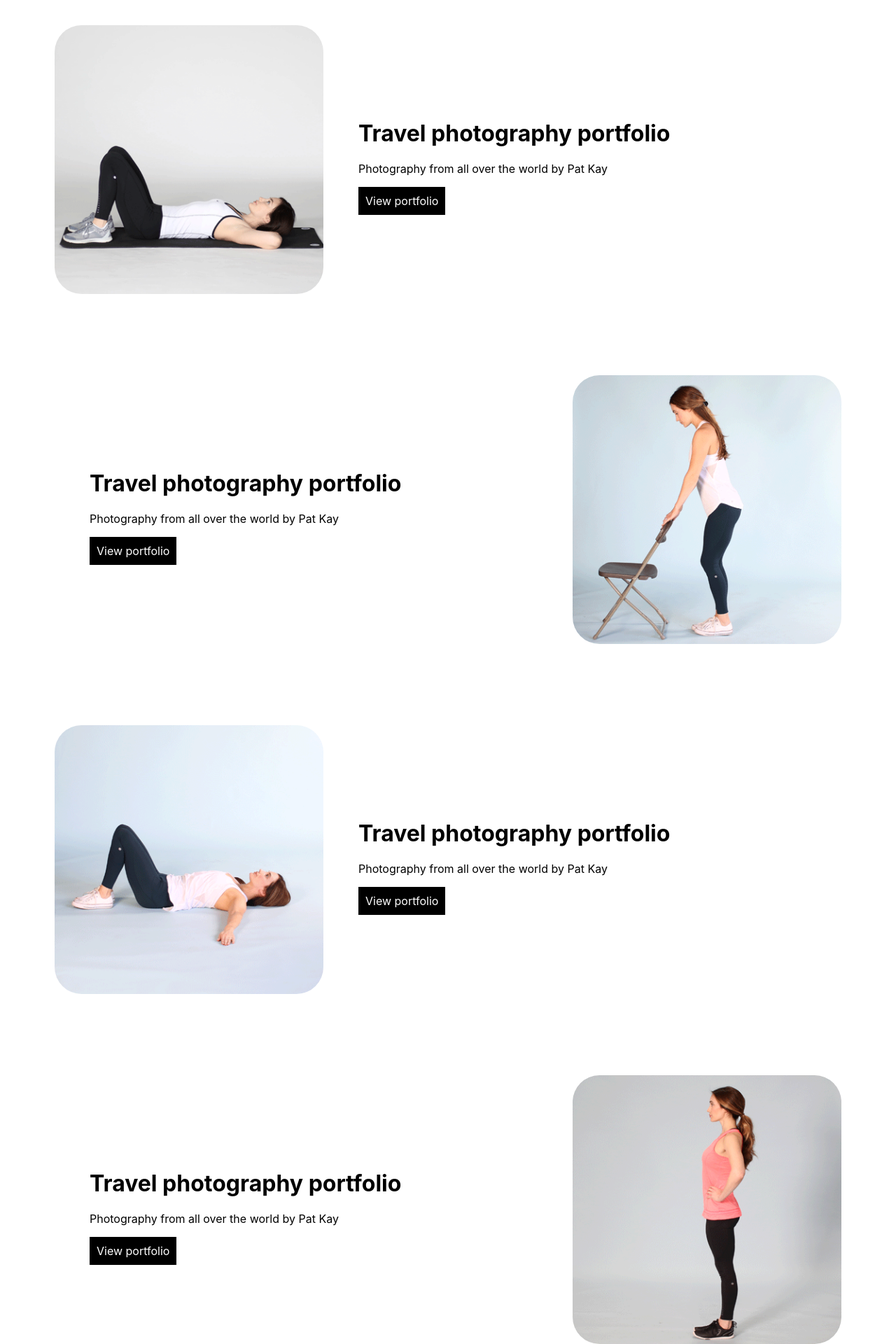
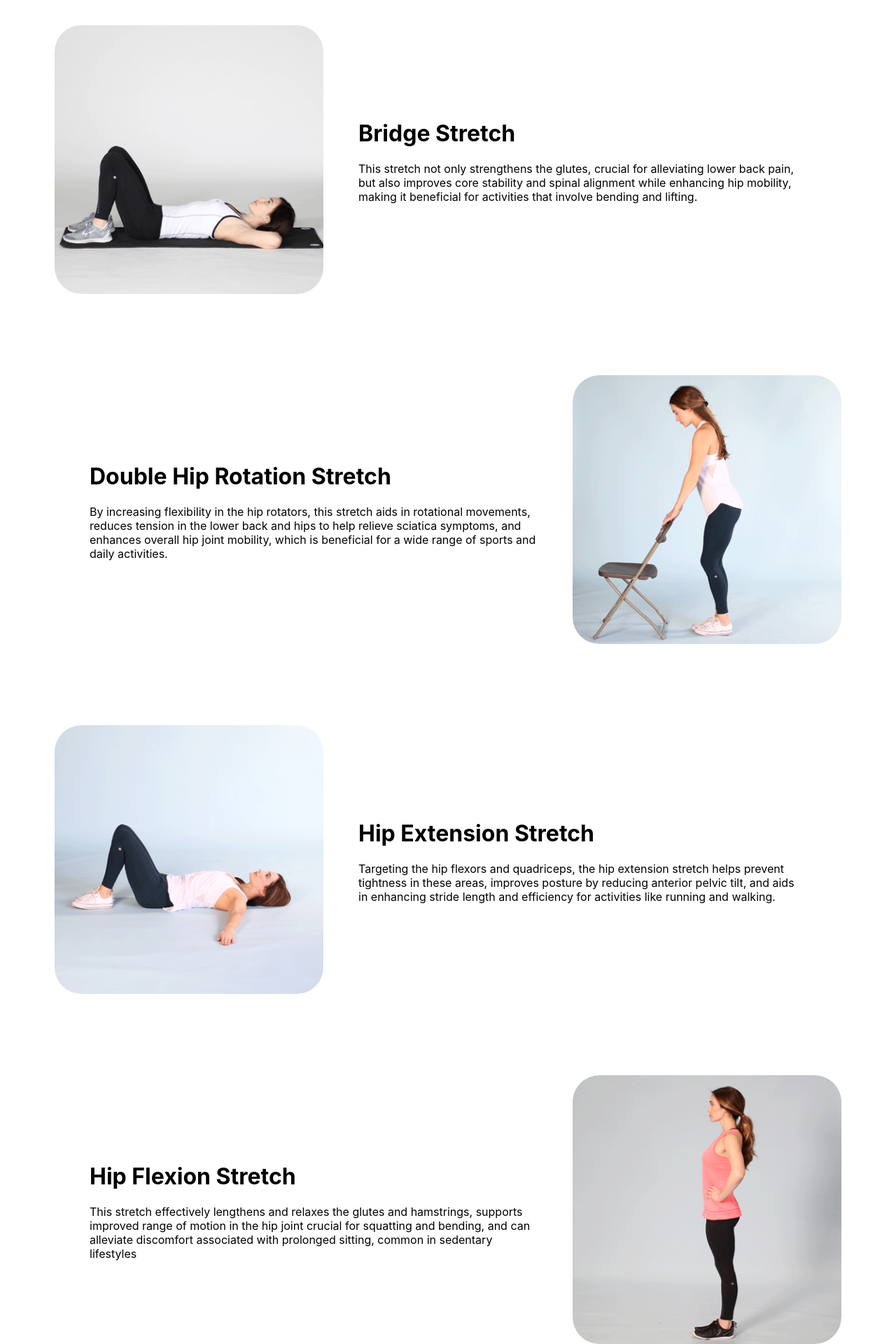
Before and after one commit to 2bato/hackcamp, a React (Create React App) app: page /Hip in a window 1280 px wide. Shown: the part 208-2128 px from the top of the page at 70% size. Built offline with nearby package versions, Linux system fonts and the light colour scheme.

Commit message:
added descriptions for hip

```diff
--- a/src/stretches/hip.js
+++ b/src/stretches/hip.js
@@ -19,17 +19,18 @@ const hip = () => {
         <img className="hipgif1" src={hipgif1} alt="stretch1" />
       </div>
       <div className="text-side">
-        <h1>Travel photography portfolio</h1>
-        <p>Photography from all over the world by Pat Kay</p>
-        <a href="link-to-your-portfolio" className="view-portfolio-button">View portfolio</a>
+        <h1>Bridge Stretch</h1>
+        <p>This stretch not only strengthens the glutes, crucial for alleviating lower back pain, but also improves core stability
+          and spinal alignment while enhancing hip mobility, making it beneficial for activities that involve bending and lifting.</p>
       </div>
     </div>
 
     <div className="container">
     <div className="text-side">
-        <h1>Travel photography portfolio</h1>
-        <p>Photography from all over the world by Pat Kay</p>
-        <a href="link-to-your-portfolio" className="view-portfolio-button">View portfolio</a>
+        <h1>Double Hip Rotation Stretch</h1>
+        <p>By increasing flexibility in the hip rotators, this stretch aids in rotational movements, reduces tension in the
+          lower back and hips to help relieve sciatica symptoms, and enhances overall hip joint mobility, which is beneficial for a
+          wide range of sports and daily activities.</p>
       </div>
       <div className="image-side">
         <img className="hipgif2" src={hipgif2} alt="stretch1" />
@@ -42,24 +43,24 @@ const hip = () => {
         <img className="hipgif3" src={hipgif3} alt="hipgif3" />
       </div>
       <div className="text-side">
-        <h1>Travel photography portfolio</h1>
-        <p>Photography from all over the world by Pat Kay</p>
-        <a href="link-to-your-portfolio" className="view-portfolio-button">View portfolio</a>
+        <h1>Hip Extension Stretch</h1>
+        <p>Targeting the hip flexors and quadriceps, the hip extension stretch helps prevent tightness in these areas,
+           improves posture by reducing anterior pelvic tilt, and aids in enhancing stride length and efficiency for activities
+           like running and walking.</p>
       </div>
     </div>
 
     <div className="container">
     <div className="text-side">
-        <h1>Travel photography portfolio</h1>
-        <p>Photography from all over the world by Pat Kay</p>
-        <a href="link-to-your-portfolio" className="view-portfolio-button">View portfolio</a>
+        <h1>Hip Flexion Stretch</h1>
+        <p>This stretch effectively lengthens and relaxes the glutes and hamstrings, supports improved range of motion in
+          the hip joint crucial for squatting and bending, and can alleviate discomfort associated with prolonged sitting, common
+          in sedentary lifestyles</p>
       </div>
       <div className="image-side">
         <img className="hipgif4" src={hipgif4} alt="stretch1" />
       </div>
     </div>
-
-
 
     </div>
     </>
```
Also changed, not shown: src/stretches/knee.js (+12 -6 lines).
